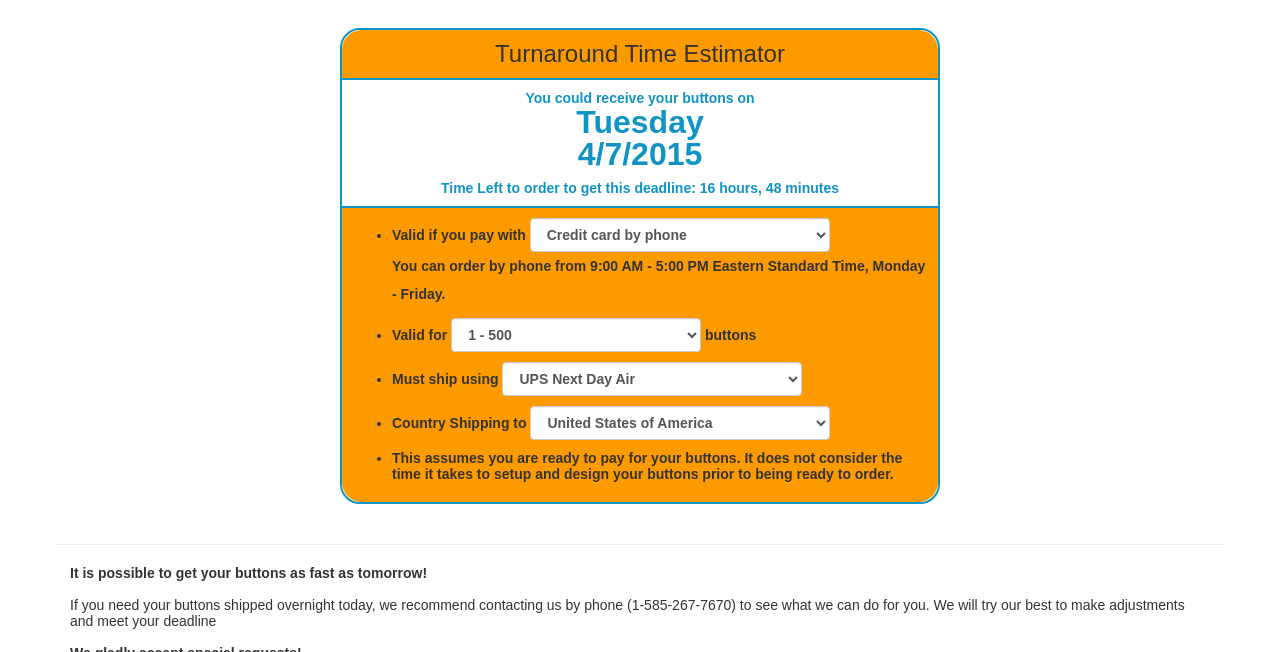
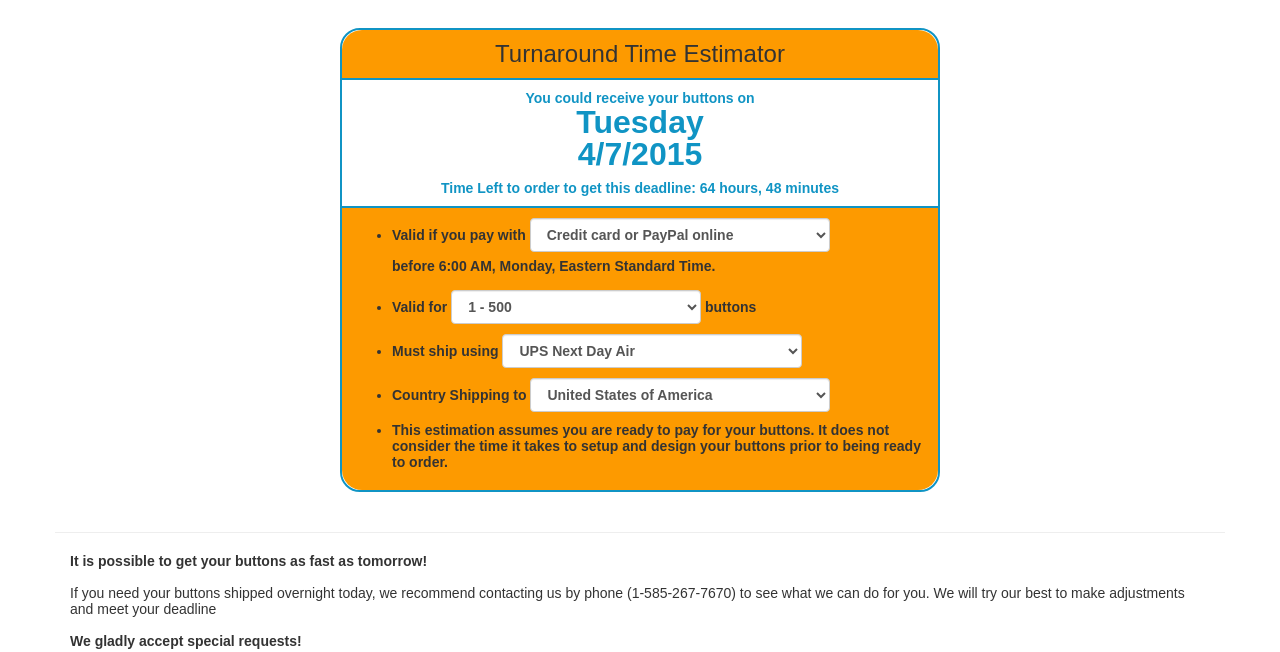
Before and after one commit to wackygeoff/wackybuttons, a Jekyll site: the page built from turnaround.html, in a window 1280 px wide and 900 px high, cut to the strip 248-900 px from the top of the window. Built offline with Jekyll 4.4.1, drawn with Linux system fonts in a browser that asks for light colours; nearby versions of some CDN libraries; comment, search, counter and statistics services are not loaded; some of the changed lines change nothing that is shown.

Commit message:
changes to turnaround page
changes to turnaround page. built in holiday closing recognition

```diff
--- /dev/null
+++ b/holiday_php_output.txt
@@ -0,0 +1 @@
+May 31, 2015|July 4, 2015
--- a/js/turnaround.js
+++ b/js/turnaround.js
@@ -2,6 +2,11 @@
 //--The following functions generate the content of the turnaround page--
 //--by adding or removing from the arays below will control how the forms will display on the page--
 //--and what will be available to the customer to choose from--
+
+//--globals--
+//array to store holidays. we only need to get this one so it will
+//get populated using fetchholidays function which is called in the load function at the very bottom of this script
+holidays = [];
 
 //types of payment accepted
 function getPaymentTypes(){
@@ -151,9 +156,39 @@
 //--end determine the cutoff time to pay for an order--
 
 
+//-----begin holiday functions, to see if it is a holiday that we are closed and shipping is not delivered--------
+function check_if_holiday(inpdate){
+var retval = false;
+var testDate;
+for(i = 0; i < holidays.length; i++){
+testDate = new Date(holidays[i]);
+if(testDate.getMonth() == inpdate.getMonth() && testDate.getDate() == inpdate.getDate() && testDate.getYear() == inpdate.getYear()){
+retval = true;
+}
+}
+
+return retval;
+}
 
 
+function convertHolidayStrToDates(){
+//works off of global array of holiday strings
+//converts holiday strings to datastrings that javascript can recognize with date object
+for(i = 0; i < holidays.length; i++){
+holidays[i] = Date.parse(holidays[i]);
+}
 
+}
+
+function fetchHolidays(){
+$.get("holiday_php_output.txt", function(data){
+//alert(data);
+holidays = data.split("|"); //get array of holidays
+convertHolidayStrToDates();
+calculateTTime();
+});
+}//end fetch holidays
+//-----end holiday functions, to see if it is a holiday that we are closed and shipping is not delivered--------
 
 
 function evalPaymentTime(){
@@ -166,22 +201,28 @@
 var best = paymenttime[payingval]['best'];
 var worst = paymenttime[payingval]['worst'];
 var curtime = new Date();
-var curhours = curtime.getUTCHours()
-
+var curhours = curtime.getUTCHours();
+var curday = curtime.getUTCDay();
 
 //-------conditions for how long it takes to pay--------------
 if(paymenttypes[payingval] == "Credit card by phone" && curhours < 16 && curhours > 11){
 specialcase = "by 12:00 PM Noon EST Today! Call us at 585-267-7670 to see if we can schedule you order to ship today.";
 }
 else if(paymenttypes[payingval] == 'Check by mail' || paymenttypes[payingval] == 'Money order by mail'){
-specialcase = "This quotation assumes your payment will take 1 week (7 days) for us to receive your payment in the mail.";
+specialcase = "This estimation assumes your payment will take 1 week (7 days) for us to receive your payment in the mail.";
 }
+
+//if after noon and paying with cc by phone
+else if(paymenttypes[payingval] == "Credit card by phone"){
+specialcase = "You can order by phone from 9:00 AM - 5:00 PM Eastern Standard Time, Monday - Friday.";
+}
+//if friday saturday or sunday deadline to pay is monday
+else if(curday == 5 || curday == 6 || curday == 0){
+specialcase = "before 6:00 AM, Monday, Eastern Standard Time.";
+}
+
 else{
 specialcase = "before 6:00 AM Eastern Standard Time.";
-//if after noon and paying with cc by phone
-if(paymenttypes[payingval] == "Credit card by phone"){
-specialcase = "You can order by phone from 9:00 AM - 5:00 PM Eastern Standard Time, Monday - Friday.";
-}
 }
 //-------end conditions for how long it takes to pay--------------
 
@@ -239,7 +280,7 @@
 
 //-------conditions for how long it takes to ship--------------
 if(shippingtypes[document.timecalc.shipping.value].toLowerCase().indexOf("international") > -1){
-specialcase = "This quotation assumes minimal customs delays for international shipments. Delays at customs could cause your package to be received later than expected.";
+specialcase = "This estimation assumes minimal customs delays for international shipments. Delays at customs could cause your package to be received later than expected.";
 }
 //-------conditions for how long it takes to ship--------------
 
@@ -256,8 +297,22 @@
 function payment_types_html(){
 paymenttypes = getPaymentTypes()[0];
 outputhtml = "";
+
+var curtime = new Date();
+var curhours = curtime.getUTCHours();
+var curday = curtime.getUTCDay();
+
 for(i = 0; i < paymenttypes.length; i++){
+
+//--special case--if not between proper times to pay by phone and not a weekend then display cc/paypal online by default
+if(paymenttypes[i] == 'Credit card or PayPal online' && (curhours > 16 || curhours < 11) && curday != 6 && curday != 0){
+outputhtml = outputhtml + '<option value="'+i+'" selected="selected">'+paymenttypes[i]+'</option>';
+}//--end special case--if not between proper times to pay by phone and not a weekend then display cc/paypal online by default
+else{
 outputhtml = outputhtml + '<option value="'+i+'">'+paymenttypes[i]+'</option>';
+}
+
+
 }
 return outputhtml;
 }
@@ -274,8 +329,20 @@
 function domestic_shipping_html(){
 domshipsel = getDomesticShipping()[0];
 outputhtml = "";
+
+var curtime = new Date();
+var curhours = curtime.getUTCHours();
+var curday = curtime.getUTCDay();
+
 for(i = 0; i < domshipsel.length; i++){
+//--special case--if paying by phone today during proper time and it is Friday, select Express
+if(getPaymentTypes()[0][document.timecalc.paying.value] == "Credit card by phone" && curhours < 16 && curhours > 11 && curday == 5 && domshipsel[i] == "USPS Priority Mail Express"){
+outputhtml = outputhtml + '<option value="'+i+'" selected="selected">'+domshipsel[i]+'</option>';
+}//--end special case--if paying by phone today during proper time and it is Friday, select Express
+else{
 outputhtml = outputhtml + '<option value="'+i+'">'+domshipsel[i]+'</option>';
+}
+
 }
 return outputhtml;
 }
@@ -301,7 +368,7 @@
 }
 //then check if the day we set falls on a day that cannot be shipped out
 //if so change to the day after
-while(shipday.getDay() == 6 || shipday.getDay() == 0){ // || shipday == holiday
+while(shipday.getUTCDay() == 6 || shipday.getUTCDay() == 0 || check_if_holiday(shipday)){ // || shipday == holiday
 shipday.setDate(shipday.getDate() + 1);
 }
 
@@ -339,7 +406,7 @@
 deliveryday.setDate(deliveryday.getDate() + 1);//add a day
 //then check if the day we set falls on a day that cannot be delivered
 //if so change to the day after
-while( (upsorpo == 'ups' && deliveryday.getDay() == 6) || deliveryday.getDay() == 0){ // || shipday == holiday
+while( (upsorpo == 'ups' && deliveryday.getUTCDay() == 6) || deliveryday.getUTCDay() == 0 || check_if_holiday(deliveryday)){ // || shipday == holiday
 deliveryday.setDate(deliveryday.getDate() + 1);
 }
 
@@ -419,12 +486,30 @@
 //figureout current time
 var curhours = curtime.getUTCHours(); //0 - 23
 var curminutes = curtime.getUTCMinutes(); //0 - 59
+var curday = curtime.getUTCDay();
 
 var cutofftime = getCutOffTime(curhours);
 
-if(curhours > cutofftime){
+//if past the cutoff time for today, if friday add the weekend to the countown
+if(curhours > cutofftime && (curday == 5)){
+hoursleft = ((72-curhours) + cutofftime) - 1;
+minsleft = 60 - curminutes;
+}
+//if past the cutoff time for today, if saturday add the weekend to the countown
+else if(curhours > cutofftime && (curday == 6)){
+hoursleft = ((48-curhours) + cutofftime) - 1;
+minsleft = 60 - curminutes;
+}
+//if past the cutoff time for today, if sunday add the weekend to the countown
+else if(curday == 0){
 hoursleft = ((24-curhours) + cutofftime) - 1;
 minsleft = 60 - curminutes;
+}
+//if past the cutoff time for today set it to tomorrow's custoff time
+else if(curhours > cutofftime){
+hoursleft = ((24-curhours) + cutofftime) - 1;
+minsleft = 60 - curminutes;
+//else it is not past the cutoff time for today
 }else{
 hoursleft = (cutofftime - curhours) - 1;
 minsleft = 60 - curminutes;
@@ -439,7 +524,7 @@
 
 
 
-//Main function to calculate the turnaround and populate all the html
+//----Main function to calculate the turnaround and populate all the html----
 function calculateTTime(){
 
 //--evaluate the form fields submitted--
@@ -478,7 +563,7 @@
 
 //figure out when we will ship out
 var curtime = new Date();
-var curhours = curtime.getUTCHours()
+var curhours = curtime.getUTCHours();
 var shipdate;
 //if paying by phone today during proper time
 if(getPaymentTypes()[0][document.timecalc.paying.value] == "Credit card by phone" && curhours < 16 && curhours > 11){
@@ -499,7 +584,7 @@
 receivewhentitle = "Could not calculate";
 showcountdown = false;
 }else if(deliverydateBest.getTime() == deliverydateWorst.getTime()){
-receivewhen = translateWeekday(deliverydateBest.getDay()) + "<br />" + (deliverydateBest.getMonth() + 1) + "/" + deliverydateBest.getDate() + "/" + deliverydateBest.getFullYear();
+receivewhen = translateWeekday(deliverydateBest.getUTCDay()) + "<br />" + (deliverydateBest.getUTCMonth() + 1) + "/" + deliverydateBest.getUTCDate() + "/" + deliverydateBest.getUTCFullYear();
 receivewhentitle = "You could receive your buttons on";
 }else{
 receivewhen = ' \
@@ -507,9 +592,9 @@
 <tr> \
 <td> \
 ';
-receivewhen = receivewhen + translateWeekday(deliverydateBest.getDay()) + "<br />" + (deliverydateBest.getMonth() + 1) + "/" + deliverydateBest.getDate() + "/" + deliverydateBest.getFullYear();
+receivewhen = receivewhen + translateWeekday(deliverydateBest.getUTCDay()) + "<br />" + (deliverydateBest.getUTCMonth() + 1) + "/" + deliverydateBest.getUTCDate() + "/" + deliverydateBest.getUTCFullYear();
 receivewhen = receivewhen + "</td><td>&nbsp; - &nbsp;</td><td>";
-receivewhen = receivewhen + translateWeekday(deliverydateWorst.getDay()) + "<br />" + (deliverydateWorst.getMonth() + 1) + "/" + deliverydateWorst.getDate() + "/" + deliverydateWorst.getFullYear();
+receivewhen = receivewhen + translateWeekday(deliverydateWorst.getUTCDay()) + "<br />" + (deliverydateWorst.getUTCMonth() + 1) + "/" + deliverydateWorst.getUTCDate() + "/" + deliverydateWorst.getUTCFullYear();
 receivewhen = receivewhen + '\
 </td> \
 </tr> \
@@ -547,6 +632,8 @@
 }
 
 }
+//----End Main function to calculate the turnaround and populate all the html----
+
 
 
 //after the page is loaded initiate all the dropdowns and calculate turnaround time if someone were to pay right now
@@ -556,5 +643,6 @@
 $('#payment_types').html(payment_types_html());
 $('#qty_selection').html(qty_selections_html());
 $('#shipping').html(domestic_shipping_html());
-calculateTTime();
+fetchHolidays(); //calls calculateTTime(); after holidays are loaded
+
 });
--- a/turnaround.html
+++ b/turnaround.html
@@ -74,7 +74,7 @@
 </li>
 
 <li>
-This assumes you are ready to pay for your buttons. It does not consider the time it takes to setup and design your buttons prior to being ready to order.
+This estimation assumes you are ready to pay for your buttons. It does not consider the time it takes to setup and design your buttons prior to being ready to order.
 </li>
 
 </ul>
```
